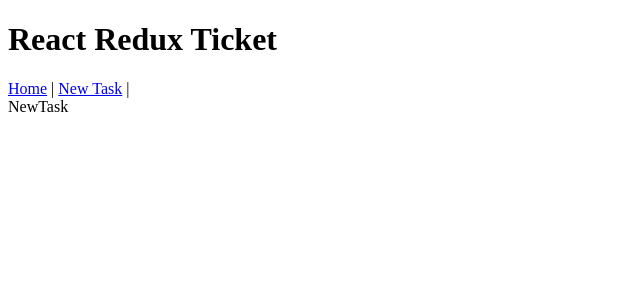
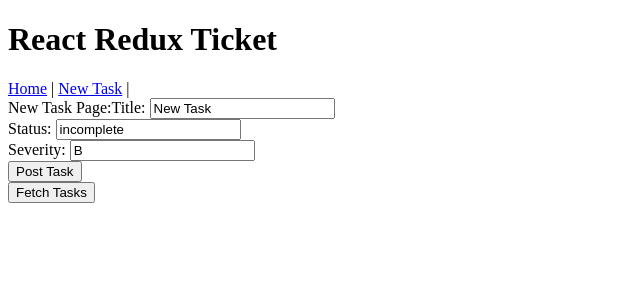
Before and after one commit to nlbdotdev/react-ticket-frontend, a React (Create React App) app: page /newtask in a window 1280 px wide. Shown: the top 300 px of the page, without its empty margins (0-640 px from the left). Built offline with nearby package versions, Linux system fonts and the light colour scheme.

Commit message:
componetize tasks and newtask

```diff
--- a/src/pages/Home.jsx
+++ b/src/pages/Home.jsx
@@ -1,27 +1,16 @@
 import React, { useEffect, useState } from 'react'
-import Task from '../components/Task'
-
 import { useDispatch, useSelector } from 'react-redux'
 import { fetchTasks, postTask } from '../features/taskSlice'
-
-
+import NewTask from './NewTask'
+import Tasks from './Tasks'
 
 export default function Home() {
 
-  const tempDate = new Date('2022-03-23T16:12:14.771477+00:00')
+
 
   // Vars
   const dispatch = useDispatch()
   const tasks = useSelector(state => state.task.tasks)
-  const [newTask, setNewTask] = useState({
-    uid: 1,
-    title: 'New Task',
-    desc: 'this is a description',
-    severity: 'B',
-    status: 'incomplete',
-    time_created: tempDate,
-    time_updated: tempDate,
-  })
 
   // Fetch tasks on load
   useEffect(() => {
@@ -29,57 +18,10 @@
   }, [])
 
   return (
-
-    <div>Tasks Page:
-
-      {tasks.map((task, idx) =>
-        <Task
-          key={`task-${idx}`}
-          {...task}
-        />
-      )}
-
-      <br />
-      =====================
-      <br />
-
-      <label>Title: </label>
-
-      <input
-        id='title'
-        value={newTask.title}
-        onChange={e => setNewTask({ ...newTask, [e.target.id]: e.target.value })}
-      ></input>
-      <br />
-
-      <label>Status: </label>
-
-      <input
-        id='status'
-        value={newTask.status}
-        onChange={e => setNewTask({ ...newTask, [e.target.id]: e.target.value })}
-      ></input>
-      <br />
-
-      <label>Severity: </label>
-
-      <input
-        id='severity'
-        value={newTask.severity}
-        onChange={e => setNewTask({ ...newTask, [e.target.id]: e.target.value })}
-      ></input>
-      <br />
-
-      <button
-        onClick={() => dispatch(postTask(newTask))}
-      >  Post Task</button>
-      <br />
-
-      <button
-        onClick={() => dispatch(fetchTasks())}
-      >Fetch Tasks</button>
-      <br />
-
+    <div>
+      <Tasks tasks={tasks} />
+      <br /> =====================<br />
+      <NewTask />
     </div>
   )
 }
--- a/src/pages/NewTask.jsx
+++ b/src/pages/NewTask.jsx
@@ -1,7 +1,62 @@
-import React from 'react'
+import React, { useEffect, useState } from 'react'
+import { useDispatch, useSelector } from 'react-redux'
+import { fetchTasks, postTask } from '../features/taskSlice'
 
 export default function NewTask() {
+
+  const tempDate = new Date('2022-03-23T16:12:14.771477+00:00')
+  const dispatch = useDispatch()
+
+  const [newTask, setNewTask] = useState({
+    uid: 1,
+    title: 'New Task',
+    desc: 'this is a description',
+    severity: 'B',
+    status: 'incomplete',
+    time_created: tempDate,
+    time_updated: tempDate,
+  })
+
   return (
-    <div>NewTask</div>
+    <div>
+      New Task Page:
+
+      <label>Title: </label>
+
+      <input
+        id='title'
+        value={newTask.title}
+        onChange={e => setNewTask({ ...newTask, [e.target.id]: e.target.value })}
+      ></input>
+      <br />
+
+      <label>Status: </label>
+
+      <input
+        id='status'
+        value={newTask.status}
+        onChange={e => setNewTask({ ...newTask, [e.target.id]: e.target.value })}
+      ></input>
+      <br />
+
+      <label>Severity: </label>
+
+      <input
+        id='severity'
+        value={newTask.severity}
+        onChange={e => setNewTask({ ...newTask, [e.target.id]: e.target.value })}
+      ></input>
+      <br />
+
+      <button
+        onClick={() => dispatch(postTask(newTask))}
+      >  Post Task</button>
+      <br />
+
+      <button
+        onClick={() => dispatch(fetchTasks())}
+      >Fetch Tasks</button>
+      <br />
+    </div>
   )
 }
--- /dev/null
+++ b/src/pages/Tasks.jsx
@@ -0,0 +1,16 @@
+import React from 'react'
+import Task from '../components/Task'
+
+export default function Tasks({tasks}) {
+    return (
+        <div>Tasks Page:
+
+            {tasks.map((task, idx) =>
+                <Task
+                    key={`task-${idx}`}
+                    {...task}
+                />
+            )}
+        </div>
+    )
+}
```
